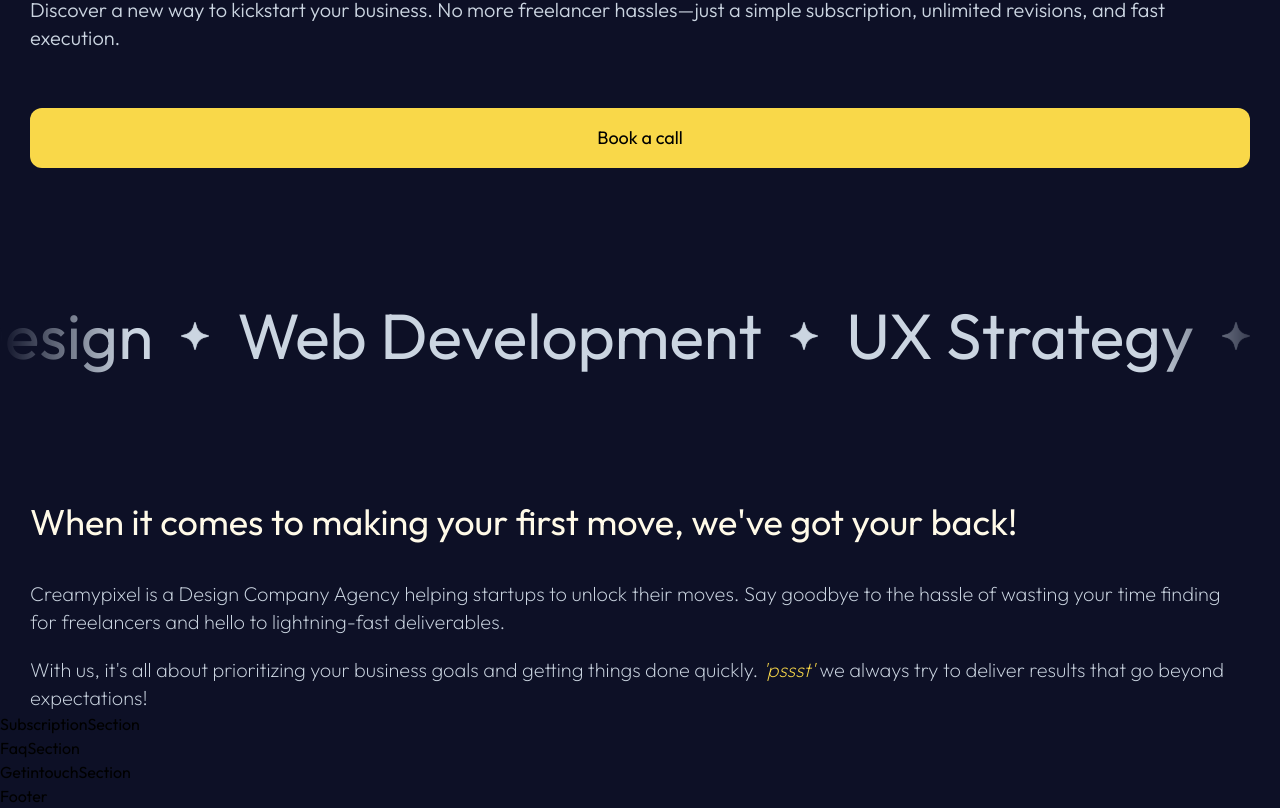
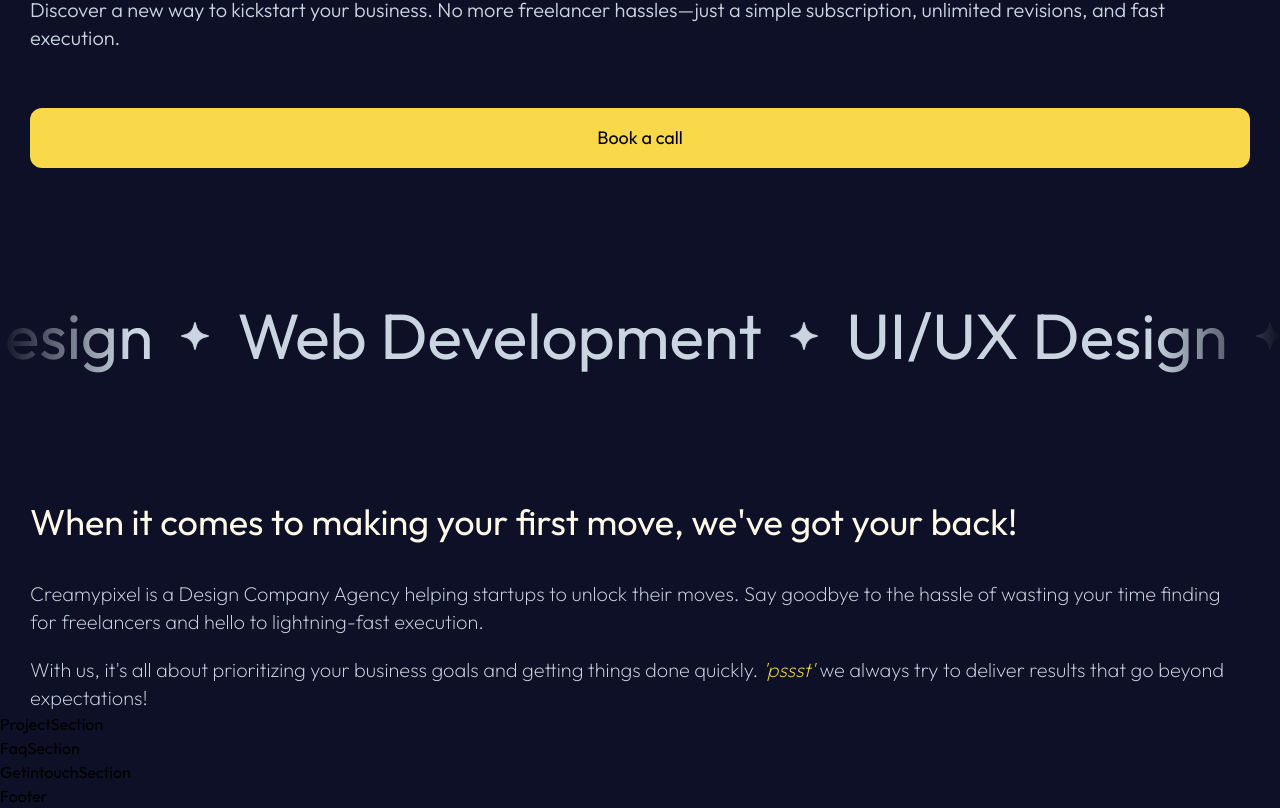
Before and after one commit to alif-firdaus/creamypixel, a React (Create React App) app: page / in a window 1280 px wide. Shown: the part 241-1049 px from the top of the page. Built offline with nearby package versions, Linux system fonts and the light colour scheme.

Commit message:
General Commit

```diff
--- a/src/App.jsx
+++ b/src/App.jsx
@@ -5,11 +5,11 @@
 
 // Import Sections
 import Navbar from "./components/Navbar";
-import HeroSection from "./components/Hero-section";
-import AboutSection from "./components/About-section";
-import SubscriptionSection from "./components/Subscription-section";
-import FaqSection from "./components/Faq-section";
-import GetintouchSection from "./components/Getintouch-section";
+import HeroSection from "./components/HeroSection";
+import AboutSection from "./components/AboutSection";
+import ProjectSection from "./components/ProjectSection";
+import FaqSection from "./components/FaqSection";
+import GetintouchSection from "./components/GetintouchSection";
 import Footer from "./components/Footer";
 
 const App = () => {
@@ -18,7 +18,7 @@
 			<Navbar />
 			<HeroSection />
 			<AboutSection />
-			<SubscriptionSection />
+			<ProjectSection />
 			<FaqSection />
 			<GetintouchSection />
 			<Footer />
--- a/src/components/About-section.jsx
+++ b/src/components/AboutSection.jsx
@@ -34,9 +34,9 @@
 				{/* Divider */}
 				<img src={sparkle} alt="divider" className="w-7 h-7 mx-7" />
 
-				{/* UX Strategy */}
+				{/* UI/UX Design */}
 				<div className="text-[64px] w-fit text-slate-300">
-					UX Strategy
+					UI/UX Design
 				</div>
 
 				{/* Divider */}
@@ -44,7 +44,7 @@
 
 				{/* UX Strategy */}
 				<div className="text-[64px] w-fit text-slate-300">
-					App Design
+					UX Strategy
 				</div>
 
 				{/* Divider */}
@@ -66,9 +66,9 @@
 				{/* Divider */}
 				<img src={sparkle} alt="divider" className="w-7 h-7 mx-7" />
 
-				{/* UX Strategy */}
+				{/* U?UX Design */}
 				<div className="text-[64px] w-fit text-slate-300">
-					UX Strategy
+					UI/UX Design
 				</div>
 
 				{/* Divider */}
@@ -76,7 +76,7 @@
 
 				{/* UX Strategy */}
 				<div className="text-[64px] w-fit text-slate-300">
-					App Design
+					UX Strategy
 				</div>
 
 				{/* Divider */}
@@ -92,7 +92,7 @@
 					Creamypixel is a Design Company Agency helping startups to
 					unlock their moves. Say goodbye to the hassle of wasting
 					your time finding for freelancers and hello to
-					lightning-fast deliverables.
+					lightning-fast execution.
 				</p>
 				<p className="mt-5 text-xl font-extralight text-slate-300">
 					With us, it's all about prioritizing your business goals and
--- /dev/null
+++ b/src/components/ProjectSection.jsx
@@ -0,0 +1,7 @@
+import React from "react";
+
+const ProjectSection = () => {
+	return <div>ProjectSection</div>;
+};
+
+export default ProjectSection;
--- a/src/components/Subscription-section.jsx
+++ /dev/null
@@ -1,7 +0,0 @@
-import React from "react";
-
-const SubscriptionSection = () => {
-	return <div>SubscriptionSection</div>;
-};
-
-export default SubscriptionSection;
--- /dev/null
+++ b/src/components/UspSection.jsx
@@ -0,0 +1,7 @@
+import React from "react";
+
+const UspSection = () => {
+	return <div>UspSection</div>;
+};
+
+export default UspSection;
```
Also changed, not shown: src/components/FaqSection.jsx (renamed from src/components/Faq-section.jsx), src/components/GetintouchSection.jsx (renamed from src/components/Getintouch-section.jsx), src/components/HeroSection.jsx (renamed from src/components/Hero-section.jsx).
